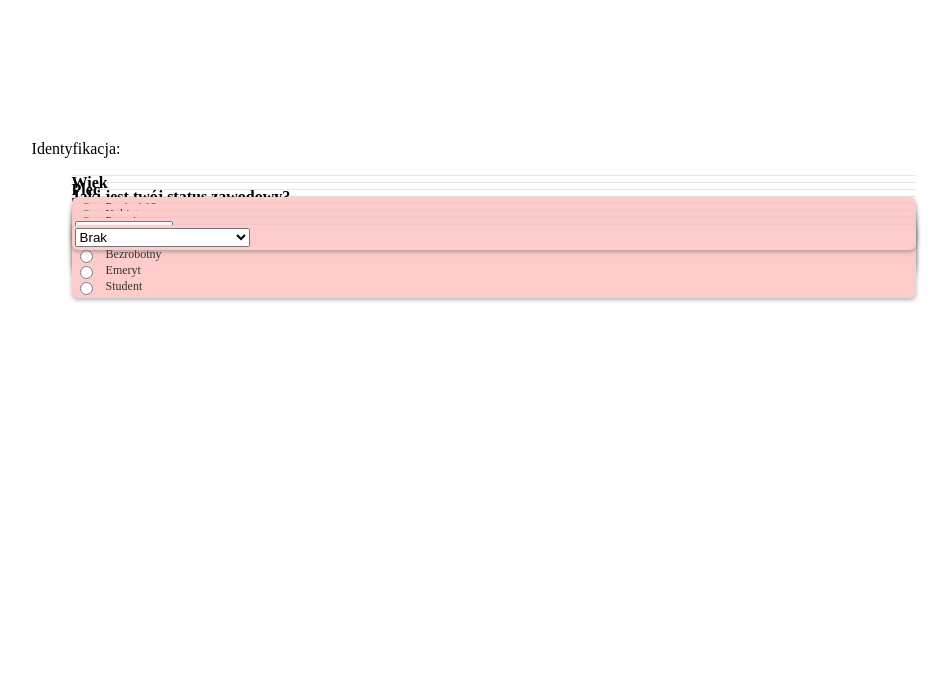
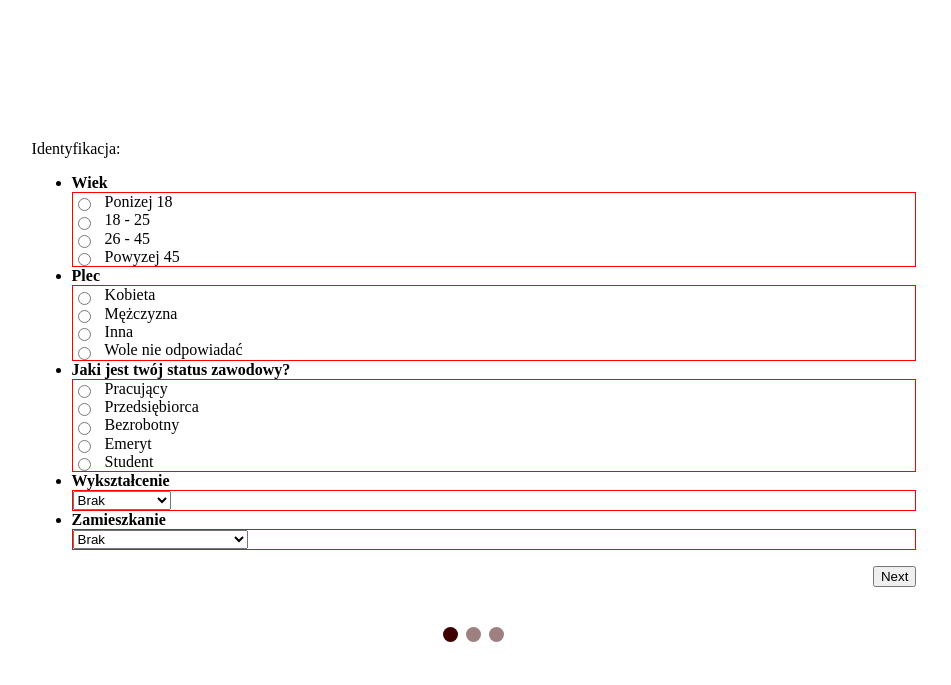
Before and after one commit to DragonMaxxx/Ankieta, a Flask app: page / in a window 1280 px wide. Shown: the top 685 px of the page, without its empty margins (166-1117 px from the left). Run offline with Flask 2, Linux system fonts and the light colour scheme.

Commit message:
Poprawki

```diff
--- a/templates/styles.css
+++ b/static/styles.css
@@ -51,6 +51,7 @@
     margin-right : 10px;
     padding:0px;
 }
+.form-radio
 .tickmarks{
     display: inline-block;
 }
@@ -72,7 +73,7 @@
     height: 15px;
     width: 15px;
     margin: 0 2px;
-    background-color: #bbbbbb;
+    background-color: #3e0101;
     border: none;
     border-radius: 50%;
     display: inline-block;
@@ -92,3 +93,18 @@
     width: 70%;
     min-width: 300px;
   }
+
+  .container {
+    border: solid 1px #ff0000;
+    zoom: 1; /* IE6&7 */
+}
+
+.container:before,
+.container:after {
+    content: "";
+    display: table;
+}
+
+.container:after {
+    clear: both;
+}
--- a/templates/ankieta.html
+++ b/templates/ankieta.html
@@ -3,16 +3,19 @@
 <head>
     <meta charset="utf-8">
     <meta name="viewport" content="width=device-width, initial-scale=1, shrink-to-fit=no">
-    <link rel="stylesheet" href="styles.css">
+    <link rel="stylesheet" href="{{ url_for('static',filename='styles.css') }}" type="text/css">
     <title>Ankieta</title>
 </head>
 <body>
-    <form id="regForm" action="">
+    <form id="regForm" action="ankieta.php" method="post">
+      <style>
+        .form-all:before { background: none;}
+      </style>
         <div class="tab"> Identyfikacja:
-              <ul style="list-style-type:none;">
-              <li class="form-line" data-type="control" id="id_1">
+              <ul>
+              <li class="" data-type="control" id="id_1">
                 <label class="form-line-label" id="label_1" for="input_1"><strong> Wiek</strong> </label>
-                <div id="cid_1" class="form-input" data-layout="full">
+                <div id="cid_1" class="container" data-layout="full">
                   <div class="form-single-column" role="group" aria-labelledby="label_1" data-component="radio">
                       <input type="radio" aria-describedby="label_1" class="form-radio" id="input_1_0" name="age" value="Ponizej 18" />
                       <label id="label_input_1_0" for="input_1_0"> Ponizej 18 </label><br>
@@ -25,9 +28,9 @@
                   </div>
                 </div>
               </li>
-              <li class="form-line" data-type="control" id="id_2">
+              <li class="" data-type="control" id="id_2">
                 <label class="form-line-label" id="label_2" for="input_2"><strong>Plec</strong>  </label>
-                <div id="cid_2" class="form-input" data-layout="full">
+                <div id="cid_2" class="container" data-layout="full">
                   <div class="form-single-column" role="group" aria-labelledby="label_2" data-component="radio">
                       <input type="radio" aria-describedby="label_2" class="form-radio" id="input_2_0" name="pleć" value="Kobieta" />
                       <label id="label_input_2_0" for="input_2_0"> Kobieta </label><br>
@@ -40,9 +43,9 @@
                   </div>
                 </div>
               </li>
-              <li class="form-line" data-type="control" id="id_3">
+              <li class="" data-type="control" id="id_3">
                 <label class="form-line-label" id="label_3" for="input_3"><strong> Jaki jest twój status zawodowy?</strong> </label>
-                <div id="cid_3" class="form-input" data-layout="full">
+                <div id="cid_3" class="container" data-layout="full">
                   <div class="form-single-column" role="group" aria-labelledby="label_3" data-component="radio">
                       <input type="radio" aria-describedby="label_3" class="form-radio" id="input_3_0" name="zawod" value="Pracujący" />
                       <label id="label_input_3_0" for="input_3_0"> Pracujący </label><br>
@@ -54,9 +57,9 @@
                       <label id="label_input_3_3" for="input_3_3"> Emeryt </label><br>
                       <input type="radio" aria-describedby="label_3" class="form-radio" id="input_3_4" name="zawod" value="Student" />
                       <label id="label_input_3_4" for="input_3_4"> Student </label><br>
-              <li class="form-line" data-type="control" id="id_4">
+              <li class="" data-type="control" id="id_4">
                 <label class="form-line-label" id="label_4" for="input_4"> <strong>Wykształcenie</strong></label>
-                <div id="cid_4" class="form-input" data-layout="full">
+                <div id="cid_4" class="container" data-layout="full">
                   <div class="form-single-column" role="group" aria-labelledby="label_4" data-component="drop-down">
                       <select name="wyksztalcenie">
                         <option value="brak" selected="selected">Brak</option>
@@ -65,9 +68,9 @@
                         <option value="wyższe">Wyższe</option>
                       </select>
               </li>
-              <li class="form-line" data-type="control" id="id_5">
+              <li class="" data-type="control" id="id_5">
                 <label class="form-line-label" id="label_5" for="input_5"><strong>Zamieszkanie</strong></label>
-                <div id="cid_5" class="form-input" data-layout="full">
+                <div id="cid_5" class="container" data-layout="full">
                   <div class="form-single-column" role="group" aria-labelledby="label_5" data-component="drop-down">
                       <select name="zamieszkanie">
                         <option value="brak" selected="selected">Brak</option>
@@ -82,9 +85,9 @@
               </li>
               </ul>
         </div>
-        <div class="tab" style="display: none;">
+        <div class="tab">
           <label class="form-line-label" data-type="control" id="id_6"><strong>Czy korzysta Pan/Pani z wizyt lekarskich?</strong></label>
-          <div id="cid_6" class="form-input" data-layout="full">
+          <div id="cid_6" class="container" data-layout="full">
             <div class="form-single-column" role="group" aria-labelledby="label_6" data-component="radio">
               <input type="radio" aria-describedby="label_6" class="form-radio" id="input_6_0" name="czy_wizyta" value="Tak" />
                       <label id="label_input_6_0" for="input_6_0"> Tak </label>
@@ -93,25 +96,25 @@
           </div>
           </div>
         </div>
-        <div class="tab" style="display: none;">
-          <ul style="list-style-type:none;">
+        <div class="tab">
+          <ul style="">
             <li class="" data-type="control" id="id_7">
               <label class="form-line=label" id="label_7" for="input_7"><strong>Jak często w skali od 1 do 5?</strong></label>
-              <div id="cid_7" class="form-input" data-layout="full">
+              <div id="cid_7" class="container" data-layout="full">
                 <div class="range-wrap" role="group" aria-labelledby="label_7" data-component="range">
-                  <div class="range-value" id="rangeV"></div>
+                  <div class="range-value_7" id="range_7" name="jak_czesto"></div>
                   <label>prawie wcale</label>
-                  <input id="range" type="range" min="1" max="5" value="3" step="1">
+                  <input id="input_7" name="jak_czesto" type="range" min="1" max="5" value="3" step="1">
                   <label>bardzo często</label>
                 </li>
-                <li>
+                <li data-type="control" id="id_8">
                   <label class="form-line=label" id="label_8" for="input_8"><strong>Czy korzysta Pan/Pani z NFZ?</strong></label>
                   <input type="radio" aria-describedby="label_8" class="form-radio" id="input_8_0" name="czy_NFZ" value="Tak" />
                   <label id="label_input_8_0" for="input_8_0"> Tak </label>
                   <input type="radio" aria-describedby="label_8" class="form-radio" id="input_8_1" name="czy_NFZ" value="Nie" />
                   <label id="label_input_8_1" for="input_8_1"> Nie </label>
                 </li>
-                <li>
+                <li data-type="control" id="id_9">
                   <label class="form-line=label" id="label_9" for="input_9"><strong>Czy korzysta Pan/Pani z usług lekarza prywatnego?</strong></label>
                   <input type="radio" aria-describedby="label_9" class="form-radio" id="input_9_0" name="czy_prywatny" value="Tak" />
                       <label id="label_input_9_0" for="input_9_0"> Tak </label>
@@ -124,7 +127,7 @@
           </ul>
         </div>
         <div class="tab" style="display: none;">
-          <ul style="list-style-type:none;">
+          <ul style="">
             <li>
               <label class="form-line=label" id="label_10" for="input_10"><strong>W jakiej dziedzinie spotkał/a się Pan/Pani z największą innowacyjnością w medycynie?</strong></label><br>
               <input type="checkbox" id="gdzie_innowacja_1" name="gdzie_innowacja_1" value="Dziedzina_leczenia">
@@ -149,77 +152,9 @@
         </div>
     </form>
 
-    <script src="javaScript.js"></script>
 
-<script>var currentTab = 0;
-  showTab(currentTab);
 
-  function showTab(n) {
-    var x = document.getElementsByClassName("tab");
-    x[n].style.display = "block";
-    if (n == 0) {
-      document.getElementById("prevBtn").style.display = "none";
-    } else {
-      document.getElementById("prevBtn").style.display = "inline";
-    }
-    if (n == (x.length - 1)) {
-      document.getElementById("nextBtn").innerHTML = "Submit";
-    } else {
-      document.getElementById("nextBtn").innerHTML = "Next";
-    }
-    fixtabIndicator(n)
-  }
-
-  function nextPrev(n) {
-
-    var x = document.getElementsByClassName("tab");
-
-    if (n == 1 && !validateForm()) return false;
-
-    x[currentTab].style.display = "none";
-
-    currentTab = currentTab + n;
-
-    if (currentTab >= x.length) {
-
-      document.getElementById("regForm").submit();
-      return false;
-    }
-
-    showTab(currentTab);
-  }
-
-  function validateForm() {
-
-    var x, y, i, valid = true;
-    x = document.getElementsByClassName("tab");
-    y = x[currentTab].getElementsByTagName("input");
-
-    for (i = 0; i < y.length; i++) {
-
-      if (y[i].value == "") {
-
-        y[i].className += " invalid";
-
-        valid = false;
-      }
-    }
-
-    if (valid) {
-      document.getElementsByClassName("step")[currentTab].className += " finish";
-    }
-    return valid;
-  }
-
-  function fixtabIndicator(n) {
-
-    var i, x = document.getElementsByClassName("step");
-    for (i = 0; i < x.length; i++) {
-      x[i].className = x[i].className.replace(" active", "");
-    }
-
-    x[n].className += " active";
-  }</script>
+    <script src="{{ url_for('static',filename='javaScript.js') }}"> </script>
 
 </body>
 </html>
```
Also changed, not shown: static/javaScript.js (renamed from templates/javaScript.js).
